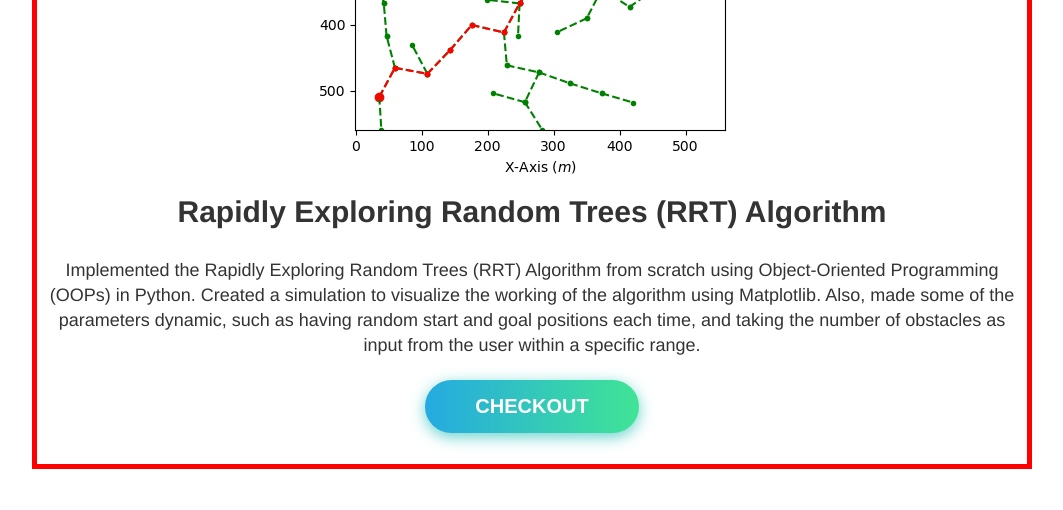
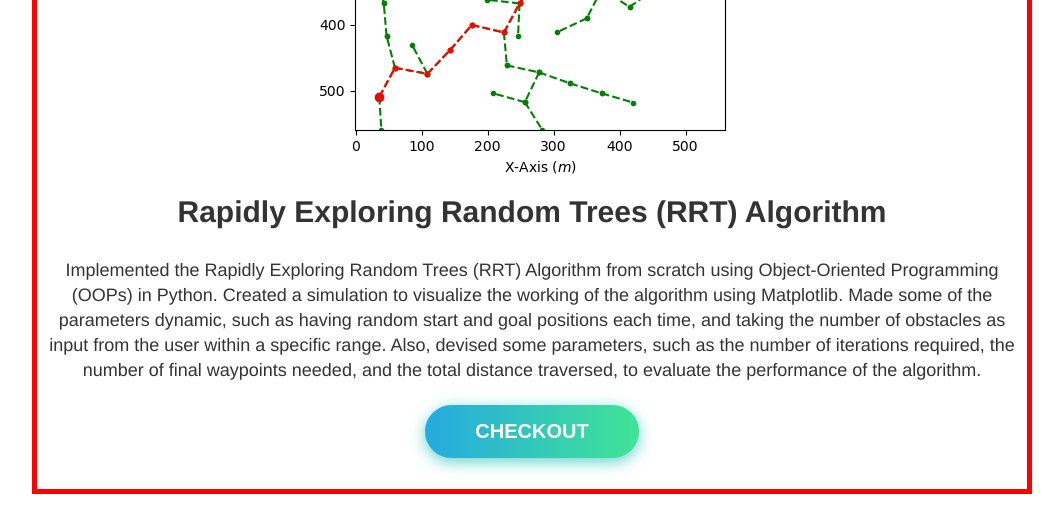
Before and after one commit to Aryaman22102002/Aryaman22102002.github.io, a Jekyll site: the page built from projects.md, in a window 1280 px wide and 900 px high, scrolled down 2972 px, cut to the strip 0-510 px from the top of the window. Shown: the whole strip, without its empty margins (108-1171 px from the left). Built offline with Jekyll 4.4.1, drawn with Linux system fonts in a browser that asks for light colours; some of the changed text lies outside the part shown.

Commit message:
Projects Updated

```diff
--- a/projects.md
+++ b/projects.md
@@ -161,7 +161,7 @@ Implemented an obstacle avoidance algorithm on a differential drive robot and si
 <b style="font-size:30px"> Rapidly Exploring Random Trees (RRT) Algorithm </b>
 </center>
 <br>
-Implemented the Rapidly Exploring Random Trees (RRT) Algorithm from scratch using Object-Oriented Programming (OOPs) in Python. Created a simulation to visualize the working of the algorithm using Matplotlib. Also, made some of the parameters dynamic, such as having random start and goal positions each time, and taking the number of obstacles as input from the user within a specific range.
+Implemented the Rapidly Exploring Random Trees (RRT) Algorithm from scratch using Object-Oriented Programming (OOPs) in Python. Created a simulation to visualize the working of the algorithm using Matplotlib. Made some of the parameters dynamic, such as having random start and goal positions each time, and taking the number of obstacles as input from the user within a specific range. Also, devised some parameters, such as the number of iterations required, the number of final waypoints needed, and the total distance traversed, to evaluate the performance of the algorithm.
 <br>
 <br>
 <div id="frozen-btn">
```
Also changed, not shown: other parts of projects.md (+1 -1 lines).
